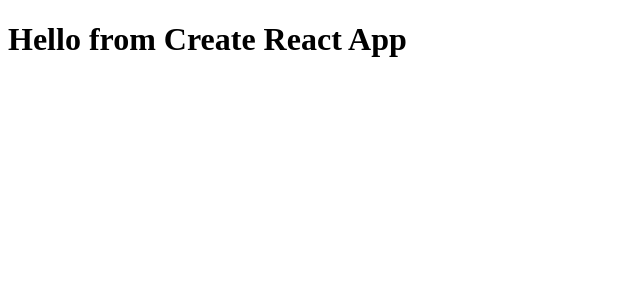
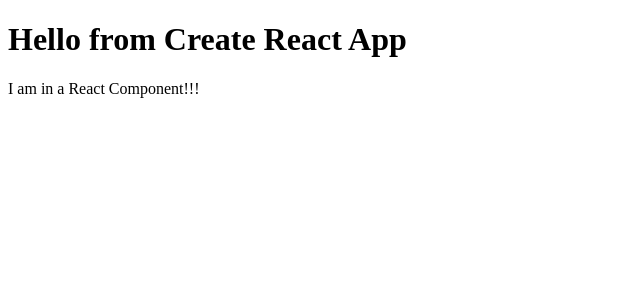
Before and after one commit to kayej22/react-todo-app, a React (Create React App) app: page / in a window 1280 px wide. Shown: the top 300 px of the page, without its empty margins (0-640 px from the left). Built offline with nearby package versions, Linux system fonts and the light colour scheme.

Commit message:
setting up components

```diff
--- /dev/null
+++ b/src/components/TodoContainer.js
@@ -0,0 +1,14 @@
+import React from "react"
+
+class TodoContainer extends React.Component {
+  render () {
+    return (
+      <div>
+        <h1>Hello from Create React App</h1>
+        <p>I am in a React Component!!!</p>
+      </div>
+    )
+  }
+}
+
+export default TodoContainer
--- a/src/index.js
+++ b/src/index.js
@@ -1,6 +1,6 @@
 import React from 'react';
 import ReactDOM from 'react-dom';
 
-const element = <h1>Hello from Create React App</h1>
-
-ReactDOM.render(element, document.getElementById("root"))
+// component file
+import TodoContainer from "./components/TodoContainer"
+ReactDOM.render(<TodoContainer />, document.getElementById("root"))
```
Also changed, not shown: src/components/Header.js (added), src/components/InputTodo.js (added), src/components/Navbar.js (added), src/components/TodoItem.js (added), src/components/TodoList.js (added).
